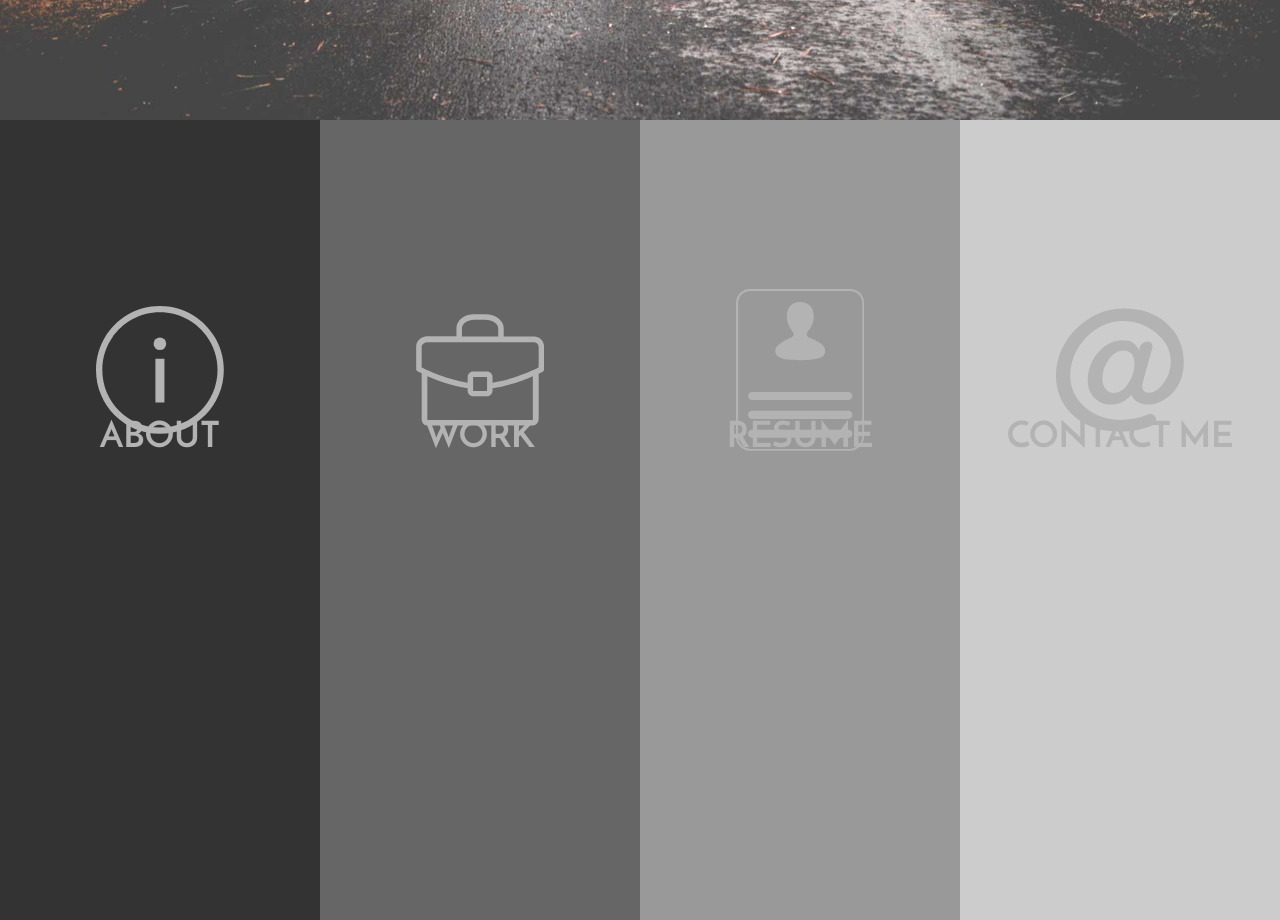
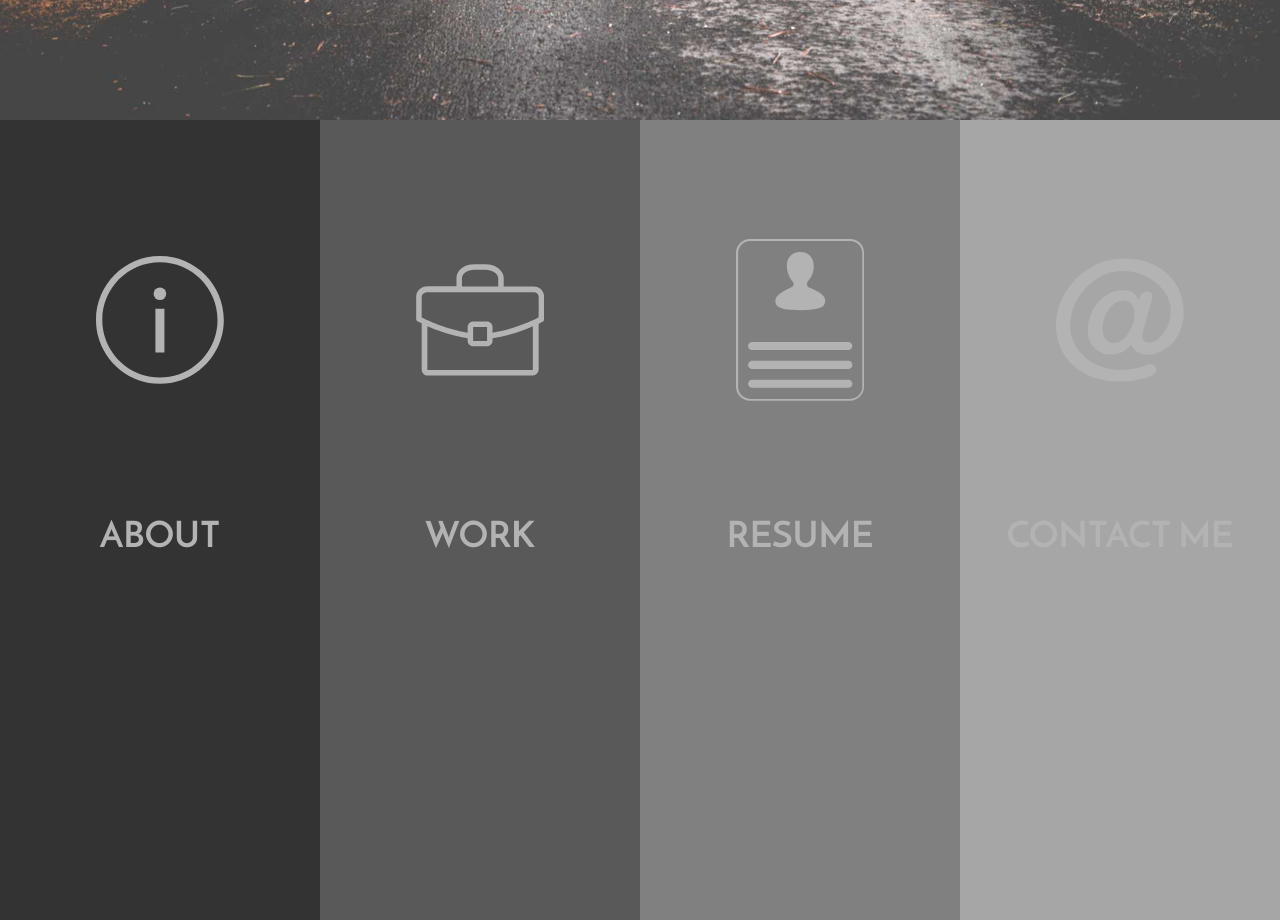
Before and after one commit to bankdirector/danieljbell.github.io, a website: page index.html in a window 1280 px wide. Shown: the part 680-1600 px from the top of the page. Drawn offline with Linux system fonts and the light colour scheme.

Commit message:
nav update

```diff
--- a/scss/style.scss
+++ b/scss/style.scss
@@ -55,12 +55,10 @@ nav {
     svg {
       flex: 1;
       width: 40%;
-      margin-bottom: -100px;
       fill: lighten($dark, 50%);
     }
     p {
       flex: 1;
-      margin-top: -100px;
     }
     &:hover {
     flex-grow: 3;
@@ -80,13 +78,13 @@ nav {
 }
 
 #work {
-  background-color: lighten(#333, 20%);
+  background-color: lighten(#333, 15%);
 }
 
 #resume {
-  background-color: lighten(#333, 40%);
+  background-color: lighten(#333, 30%);
 }
 
 #contact {
-  background-color: lighten(#333, 60%);
+  background-color: lighten(#333, 45%);
 }
```
Also changed, not shown: css/style.css, 1 other file.
